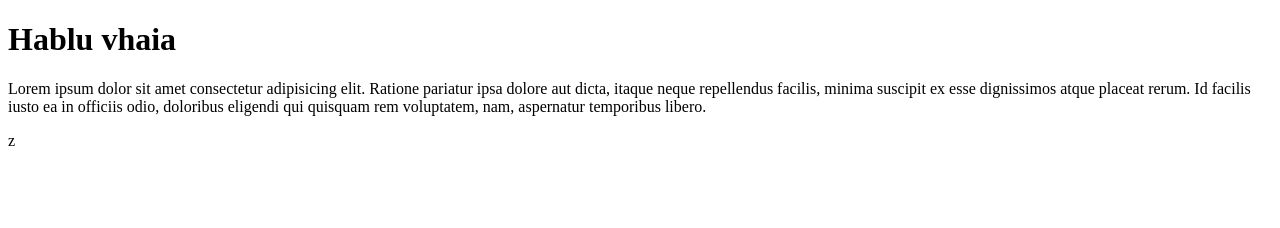
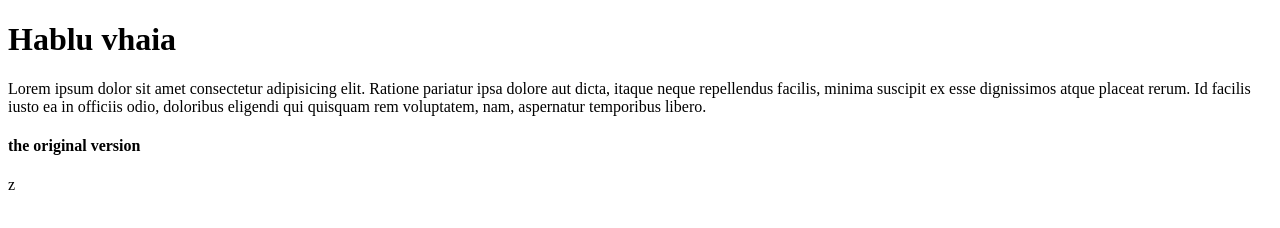
Before and after one commit to mahfuzparos/first-project, a plain HTML site: page index.html in a window 1280 px wide. Drawn offline with Linux system fonts and the light colour scheme.

Commit message:
add a new h4 index.html

```diff
--- a/index.html
+++ b/index.html
@@ -10,5 +10,6 @@
     <h1> Hablu vhaia</h1>
     <p>Lorem ipsum dolor sit amet consectetur adipisicing elit. Ratione pariatur ipsa dolore aut dicta, itaque neque repellendus facilis, minima suscipit ex esse dignissimos atque placeat rerum. Id facilis iusto ea in officiis odio, doloribus eligendi qui quisquam rem voluptatem, nam, aspernatur temporibus libero.
     </p>
+    <h4> the original version</h4>
 </body>
 </html>z
```
